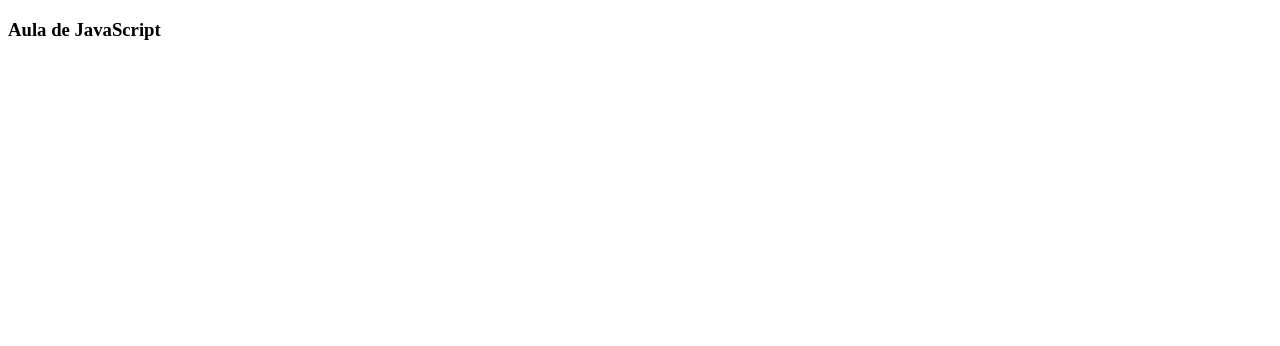
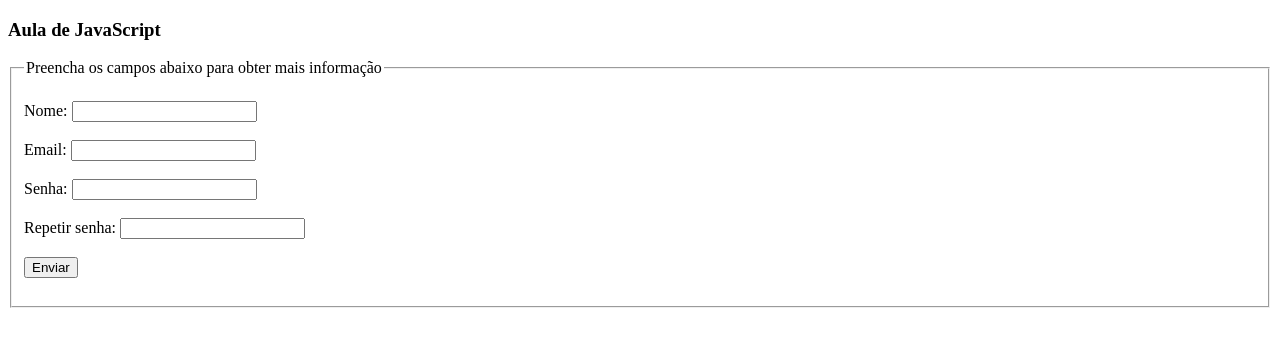
Before and after one commit to lucaszioto/ProjetoCoders, a plain HTML site: page index.html in a window 1280 px wide. Drawn offline with Linux system fonts and the light colour scheme.

Commit message:
Mentoria 11-05

```diff
--- a/index.html
+++ b/index.html
@@ -9,16 +9,73 @@
 
 
     <script>
-        alert("Olá seja bem vindo");
-        alert('E aí topas aprender JavaScript?');
+        function mensagem() {
+            alert("Você é bem curioso né?");
+        }
+
+        function validacao() {
+            var nome = form_cad.nome_usuario.value;
+            var email = form_cad.email_usuario.value;
+            var senha = form_cad.senha_usuario.value;
+            var repete_senha = form_cad.repetir.value;
+
+            var retorno = document.getElementById("retorno").innerHTML = nome;
 
 
+            if (nome == "") {
+                alert("Identifique-se! Preencha seu nome");
+                form_cad.nome_usuario.focus();
+                return false;
+            }
 
+            if (email == "" || email.indexOf('@') == -1) {
+                alert("Preencha um email válido para avançar");
+                form_cad.email_usuario.focus();
+                return false;
+            }
+            if (senha == "") {
+                alert("Por favor coloque sua senha");
+                form_cad.senha_usuario.focus();
+                return false;
+            }
+            if (repete_senha != senha) {
+                alert("Meu virgem a sua senha repetida precisa ser igual a senha original");
+                form_cad.repetir.focus();
+                return false;
+            } else {
+                alert("As senhas digitadas estão corretas");
+            }
+            document.writeln("Prezado " + nome + " seja bem vindo ao nosso curso, iremos enviar nosso conteúdo para o seu email " + email)
+        }
     </script>
 </head>
 
 <body>
     <h3>Aula de JavaScript</h3>
+    <form id="form_cad" method="post">
+        <fieldset>
+            <legend>Preencha os campos abaixo para obter mais informação</legend>
+            <br>
+
+            <label>Nome:</label>
+            <input type="text" name="nome_usuario"><br><br>
+
+            <label>Email:</label>
+            <input type="text" name="email_usuario"><br><br>
+
+            <label>Senha:</label>
+            <input type="password" name="senha_usuario"><br><br>
+
+            <label>Repetir senha:</label>
+            <input type="password" name="repetir"><br><br>
+
+
+            <input type="submit" onclick="return validacao()" value="Enviar"><br><br>
+
+        </fieldset>
+    </form>
+
+    <p id="retorno"></p>
 
 </body>
 
```
